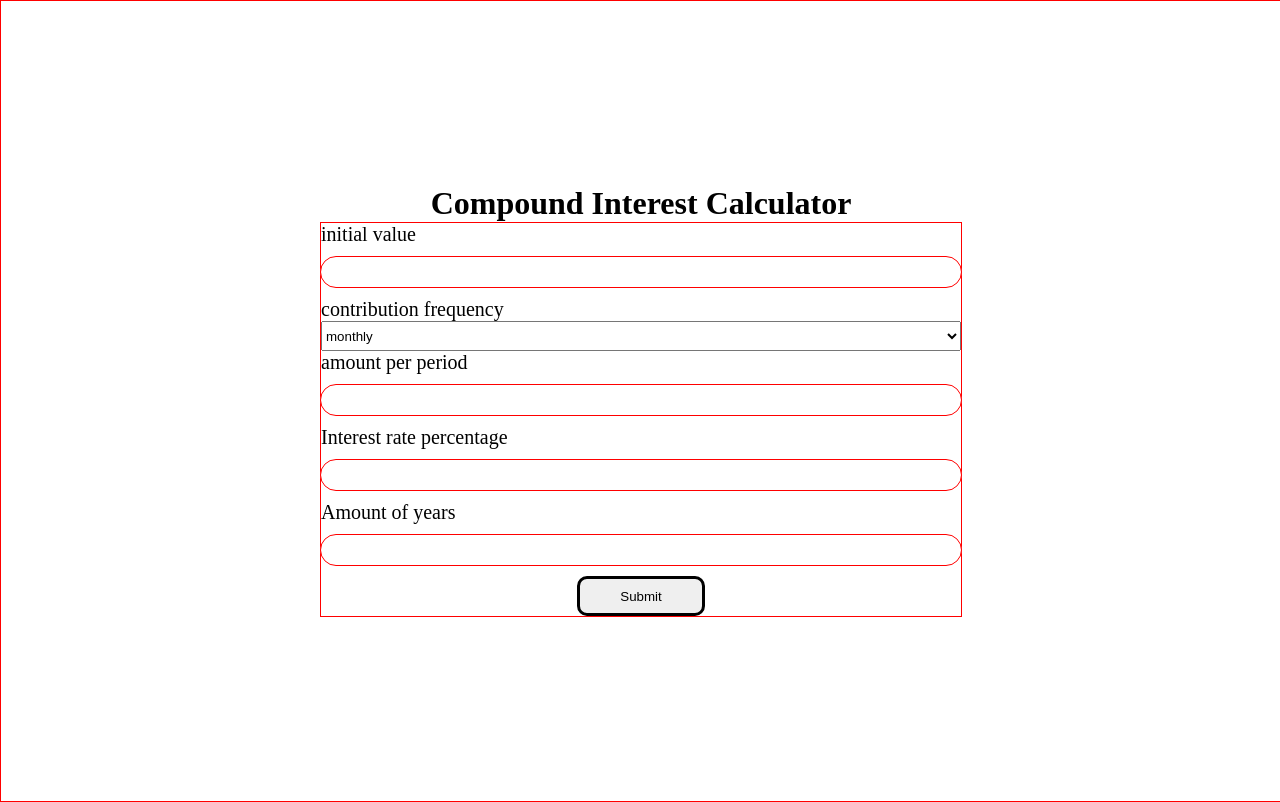
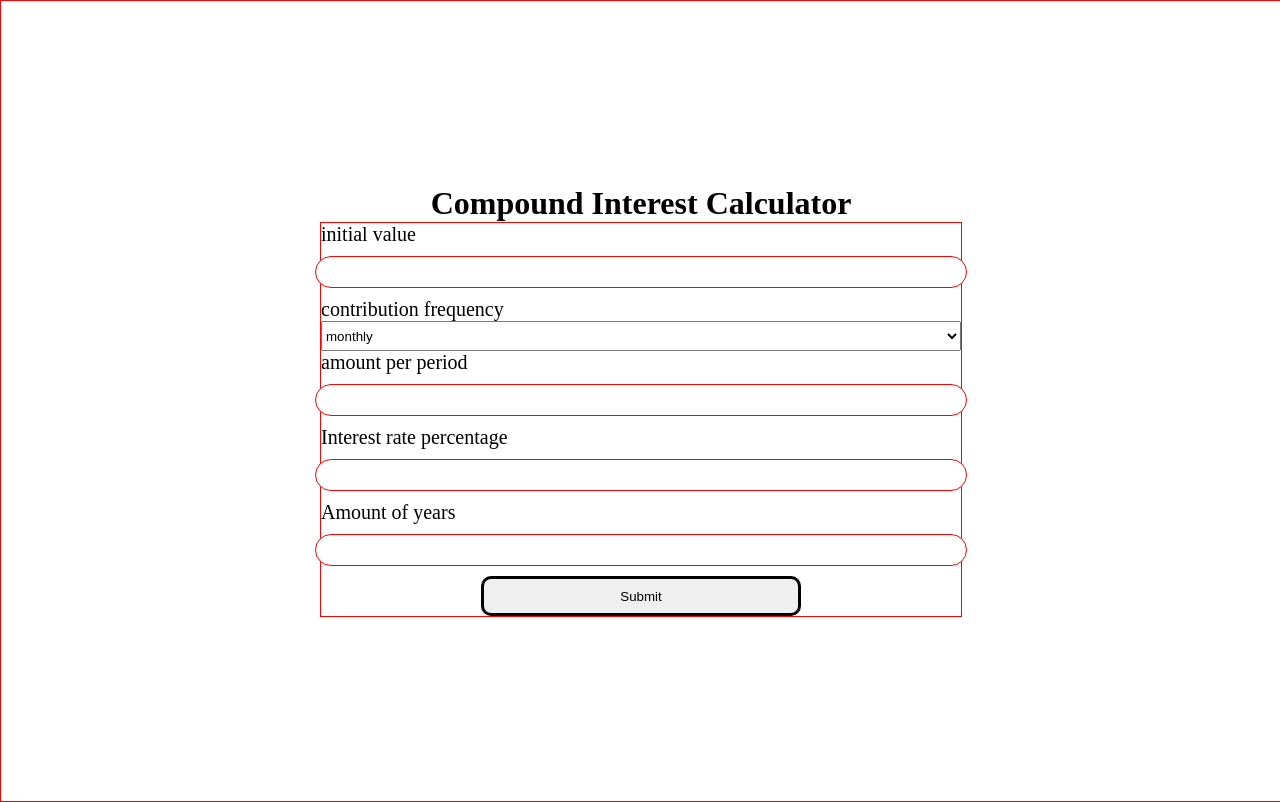
Before and after one commit to BrooksPoltl/Compound-interest-calc, a React (Create React App) app in the folder client/: page / in a window 1280 px wide. Built offline with nearby package versions, Linux system fonts and the light colour scheme.

Commit message:
button width

```diff
--- a/client/src/styles/App.css
+++ b/client/src/styles/App.css
@@ -17,13 +17,14 @@
 }
 .input{
     border: 1px solid red;
+    padding-left: 10px;
     height: 30px;
     border-radius: 20px;
     margin: 10px 0px;
     width: 100%;
 }
 .button{
-    width: 20%;
+    width: 50%;
     height: 40px;
     border: 3px solid black;
     border-radius: 10px;
```
